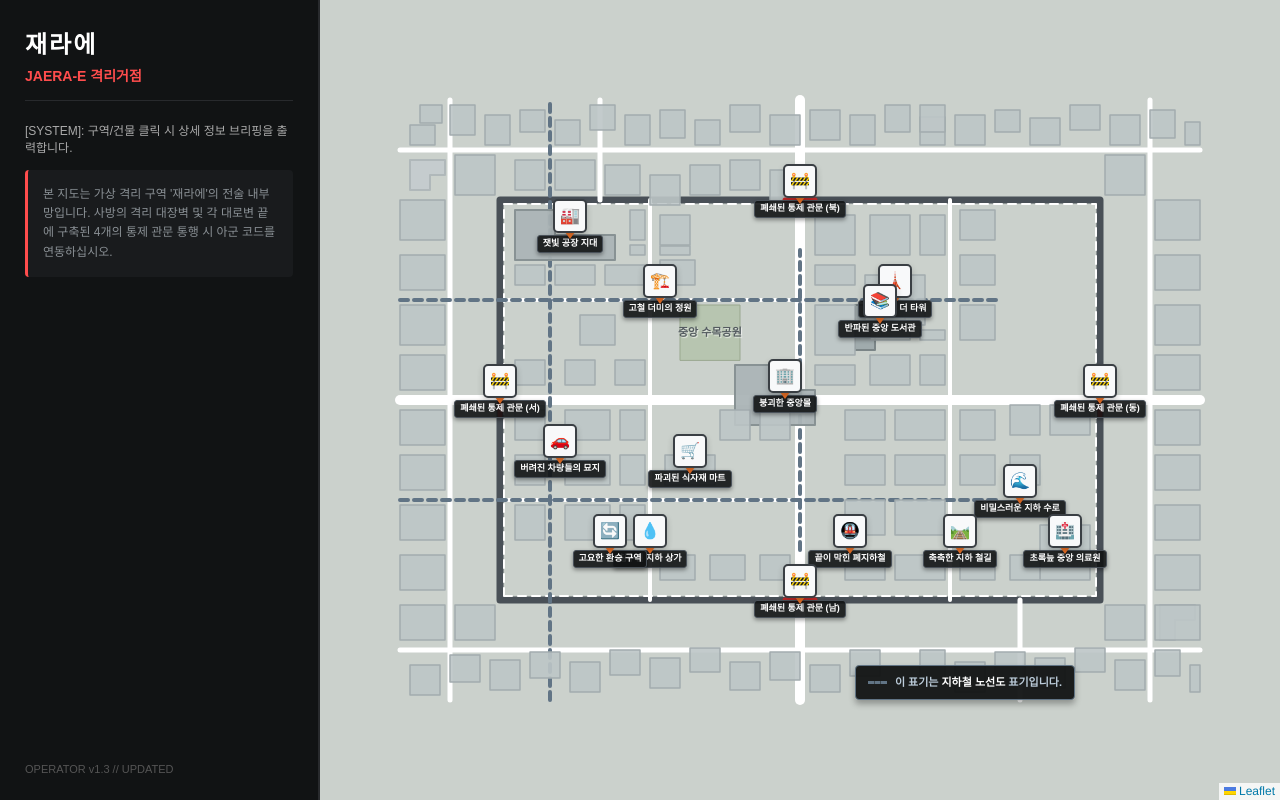
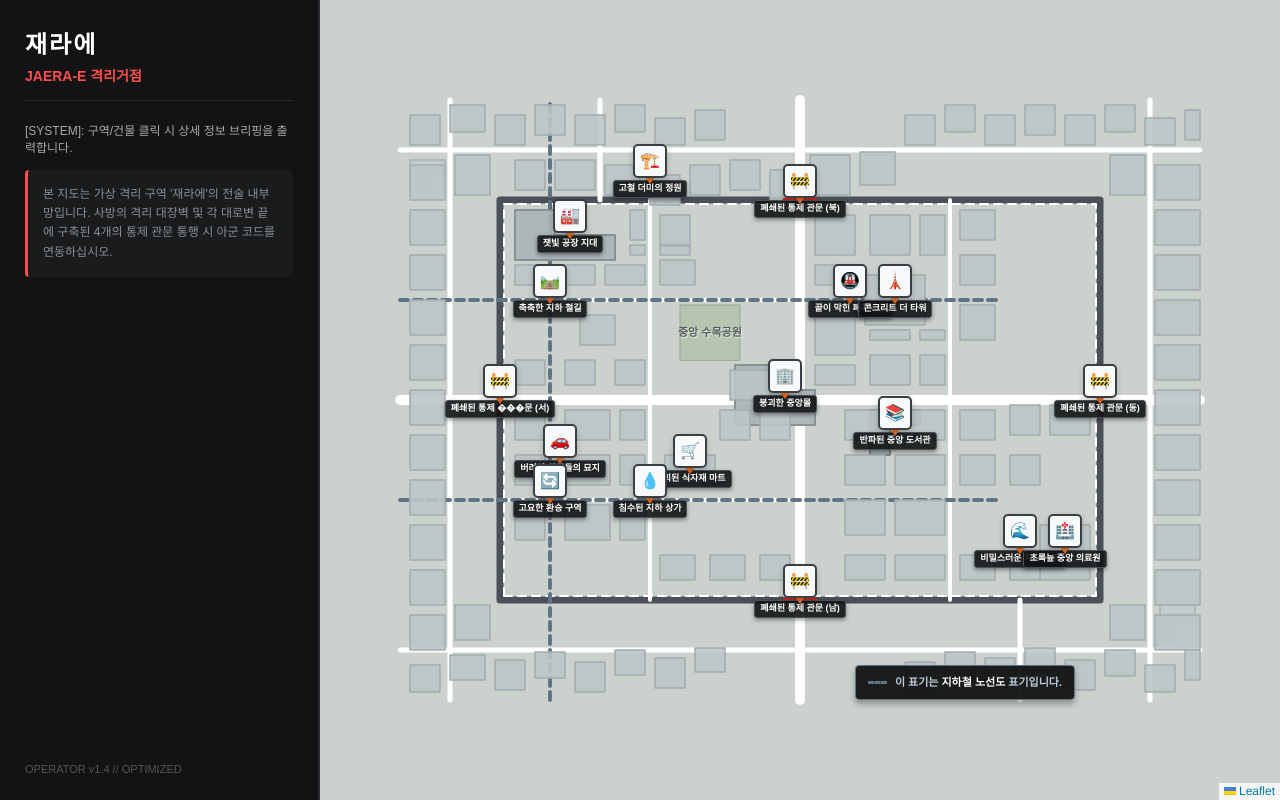
Before and after one commit to midnight2030/Apocalypse-Map, a plain HTML site: page index.html in a window 1280 px wide. Drawn offline with nearby package versions, Linux system fonts and the light colour scheme.

Commit message:
Update index.html

```diff
--- a/index.html
+++ b/index.html
@@ -50,7 +50,7 @@
             <div class="panel-info">
                 본 지도는 가상 격리 구역 '재라에'의 전술 내부망입니다. 사방의 격리 대장벽 및 각 대로변 끝에 구축된 4개의 통제 관문 통행 시 아군 코드를 연동하십시오.
             </div>
-            <div style="margin-top: auto; font-size: 11px; color: #555;">OPERATOR v1.3 // UPDATED</div>
+            <div style="margin-top: auto; font-size: 11px; color: #555;">OPERATOR v1.4 // OPTIMIZED</div>
         </div>
         <div id="map"></div>
     </div>
@@ -71,7 +71,7 @@
         L.polyline([[300, 0], [300, 800]], {color: "#ffffff", weight: 10}).addTo(map);
         L.polyline([[0, 400], [600, 400]], {color: "#ffffff", weight: 10}).addTo(map);
 
-        // 장벽 내부 이면 도로 (골목길) - 중앙 수목공원 아래 도로 제거
+        // 장벽 내부 이면 도로 (골목길) - 도로 위의 건물 충돌 제거
         const innerStreets = [
             [[200, 100], [200, 395]], [[400, 100], [400, 395]], [[305, 250], [500, 250]],
             [[305, 550], [500, 550]], [[100, 250], [295, 250]], [[100, 550], [295, 550]]
@@ -81,15 +81,15 @@
         // 장벽 외부 연결 도로 (스크린 경계 0, 600, 800 지점까지 완전 도달)
         const outerStreets = [
             [[50, 0], [50, 800]], [[550, 0], [550, 800]], [[0, 50], [600, 50]],
-            [[0, 750], [600, 750]], [[500, 200], [600, 200]], [[0, 620], [100, 620]]
+            [[0, 750], [600, 750]], [[500, 200], [600, 200]], [[0, 620], [100, 620]],
+            [[300, 0], [300, 100]], [[300, 500], [300, 800]]
         ];
         outerStreets.forEach(path => L.polyline(path, {color: "#ffffff", weight: 5}).addTo(map));
 
-        // 🚇 지하철 전술 노선도 점선 - 기존 가로 라인 복구 및 추가 세로 라인
+        // 🚇 지하철 전술 노선도 점선 - 기존 라인 + 환승 거점 노선
         L.polyline([[0, 150], [600, 150]], {color: "#617485", weight: 4, dashArray: "8, 6"}).addTo(map);
         L.polyline([[200, 0], [200, 600]], {color: "#617485", weight: 4, dashArray: "8, 6"}).addTo(map);
         L.polyline([[400, 0], [400, 600]], {color: "#617485", weight: 4, dashArray: "8, 6"}).addTo(map);
-        L.polyline([[150, 400], [450, 400]], {color: "#617485", weight: 4, dashArray: "8, 6"}).addTo(map);
 
         // ⭐ 3. 맨 오른쪽 하단 안내 표기 레이블 UI
         const legendHtml = `
@@ -103,18 +103,17 @@
             interactive: false
         }).addTo(map);
 
-        // 🏞️ 4. 중앙 수목공원 (도로와 겹치지 않게 가로축 안전 마진 확보)
+        // 🏞️ 4. 중앙 수목공원
         L.polygon([[340, 280], [395, 280], [395, 340], [340, 340]],
             {color: "#99a78f", weight: 1, fillColor: "#b4c4ab", fillOpacity: 0.85}).addTo(map)
             .bindTooltip("중앙 수목공원", {permanent: true, direction: "center", className: "blueprint-label"});
 
-
-        // 🏢 5. 크기/형태가 고도화된 수작업 건물 배치 (장벽 내부 및 화면 끝단 외부)
+        // 🏢 5. 크기/형태가 고도화된 수작업 건물 배치
 
         // 5-1. 특수 형태 건물들 (ㄴ, ㄷ, ㄱ자형 구조 블록)
         const customShapes = [
-            // [ㄷ자형] 반파된 중앙 도서관 거점 본동 - 위치 변경으로 건물과 충돌 제거
-            { type: "polygon", coords: [[350, 455], [395, 455], [395, 505], [380, 505], [380, 475], [350, 475]], color: "#7b8587", fill: "#9ea9ab" },
+            // [ㄷ자형] 반파된 중앙 도서관 거점 본동 - 좌측 하단으로 이동
+            { type: "polygon", coords: [[245, 470], [290, 470], [290, 520], [275, 520], [275, 490], [245, 490]], color: "#7b8587", fill: "#9ea9ab" },
             // [ㄴ자형] 잿빛 공장 지대 배후 가동동
             { type: "polygon", coords: [[440, 115], [490, 115], [490, 155], [465, 155], [465, 215], [440, 215]], color: "#889294", fill: "#abb5b7" },
             // [ㄱ자형] 중앙몰 북측 주차 빌딩 타워
@@ -128,63 +127,61 @@
             L.polygon(sh.coords, {color: sh.color, weight: 2, fillColor: sh.fill, fillOpacity: 0.95}).addTo(map);
         });
 
-        // 5-2. 일반 다인 가구/다양한 스케일의 사각형 빌딩 배열 (도로 좌표 절대 회피)
+        // 5-2. 일반 다인 가구/다양한 스케일의 사각형 빌딩 배열
         const robustBuildings = [
             // --- [장벽 내부 구역] ---
             // 북서 구역 (공장 및 고철더미 인근)
             [[415, 115], [435, 145]], [[415, 155], [435, 195]], [[415, 205], [435, 245]], [[460, 230], [490, 245]],
             [[455, 260], [485, 290]], [[415, 260], [440, 295]], [[315, 115], [340, 145]], [[315, 165], [340, 195]],
             [[315, 215], [340, 245]], [[355, 180], [385, 215]], [[445, 260], [454, 290]], [[445, 230], [455, 245]],
-            // 북동 구역 (더 타워 인근 고밀도 빌딩 보강) - 우상단 채우기 추가
+            // 북동 구역 - 더 타워와 고철더미 분리
             [[375, 465], [425, 525]], [[445, 415], [485, 455]], [[415, 415], [435, 455]], [[345, 415], [395, 455]],
             [[315, 415], [335, 455]], [[315, 470], [345, 510]], [[315, 520], [345, 545]], [[360, 560], [395, 595]],
             [[415, 560], [445, 595]], [[460, 560], [490, 595]], [[445, 470], [485, 510]], [[445, 520], [485, 545]],
             [[360, 470], [370, 510]], [[360, 520], [370, 545]],
-            // 우상단 추가 채우기 - 장벽 내부 오른쪽 상단 구역 보강
+            // 우상단 고철더미 지역 - 장벽 끝까지 채우기
             [[510, 115], [540, 145]], [[510, 155], [540, 195]], [[505, 205], [535, 240]], [[495, 250], [525, 280]],
-            [[505, 290], [535, 320]], [[510, 330], [540, 360]], [[495, 370], [530, 400]],
+            [[505, 290], [535, 320]], [[510, 330], [540, 360]], [[495, 370], [530, 400]], [[505, 410], [545, 450]],
+            [[515, 460], [548, 495]],
             // 남서 구역 (차량 묘지 및 마트)
             [[215, 265], [245, 315]], [[260, 115], [290, 145]], [[215, 115], [245, 145]], [[215, 165], [245, 210]],
             [[260, 165], [290, 210]], [[260, 220], [290, 245]], [[215, 220], [245, 245]], [[120, 260], [145, 295]],
             [[120, 310], [145, 345]], [[120, 360], [145, 390]], [[260, 320], [290, 350]], [[260, 360], [290, 390]],
             [[160, 115], [195, 145]], [[160, 165], [195, 210]], [[160, 220], [195, 245]],
-            // 남동 구역 (의료원 및 수로 인근 빈자리 원천 보완)
+            // 남동 구역 (의료원 및 수로 인근)
             [[120, 640], [175, 690]], [[260, 445], [290, 485]], [[260, 495], [290, 545]], [[215, 445], [245, 485]],
             [[215, 495], [245, 545]], [[215, 560], [245, 595]], [[260, 560], [290, 595]], [[120, 445], [145, 485]],
             [[120, 495], [145, 545]], [[120, 560], [145, 595]], [[165, 445], [200, 485]], [[165, 495], [200, 545]],
             [[265, 610], [295, 640]], [[215, 610], [245, 640]], [[120, 610], [145, 640]], [[265, 650], [295, 690]],
 
-            // --- [장벽 외부 최외곽 구역 - 화면 끝까지 밀착 터치 & 다양한 형태] ---
-            // 북동 외곽 스크린 경계선 끝단 (우측 위) - 다양한 형태로 보강
-            [[555, 10], [575, 35]], [[577, 20], [595, 42]], [[565, 50], [595, 75]], [[555, 85], [585, 110]],
-            [[568, 120], [590, 145]], [[555, 155], [580, 180]], [[570, 190], [595, 215]], [[555, 225], [585, 250]],
-            [[562, 260], [590, 285]], [[555, 295], [580, 320]], [[568, 330], [595, 360]], [[555, 370], [585, 400]],
-            [[560, 410], [590, 440]], [[555, 450], [585, 475]], [[568, 485], [595, 510]], [[555, 520], [583, 545]],
-            // 북서 외곽 스크린 경계선 끝단 (좌측 위) - 다양한 형태
-            [[5, 10], [35, 40]], [[18, 50], [45, 80]], [[10, 90], [40, 120]], [[22, 130], [48, 160]],
-            [[8, 170], [38, 200]], [[25, 210], [50, 240]], [[12, 250], [42, 280]], [[28, 290], [52, 320]],
-            [[10, 330], [38, 360]], [[20, 370], [48, 400]], [[8, 410], [35, 440]], [[24, 450], [50, 480]],
-            // 남동 외곽 스크린 경계선 끝단 (우측 아래) - 다양한 형태
-            [[555, 555], [585, 585]], [[568, 595], [590, 620]], [[555, 630], [582, 660]], [[570, 670], [595, 700]],
-            [[555, 710], [585, 740]], [[562, 750], [590, 775]], [[555, 785], [578, 800]], [[568, 520], [595, 545]],
-            // 남서 외곽 스크린 경계선 끝단 (좌측 아래) - 다양한 형태
-            [[8, 555], [38, 585]], [[20, 595], [48, 625]], [[12, 635], [42, 665]], [[28, 675], [52, 705]],
-            [[10, 715], [40, 745]], [[24, 755], [50, 780]], [[8, 790], [35, 800]], [[20, 520], [50, 545]],
-            // 상단 중앙 (Y:0~50) - 기존 라인 보강
-            [[60, 0], [95, 45]], [[110, 0], [145, 45]], [[160, 0], [195, 45]], [[210, 0], [245, 45]],
-            [[255, 0], [290, 45]], [[310, 0], [345, 45]], [[355, 0], [395, 45]], [[410, 0], [445, 45]],
-            [[460, 0], [500, 45]],
-            // 하단 중앙 (Y:750~800) - 기존 라인 보강
-            [[60, 755], [95, 800]], [[110, 755], [145, 800]], [[160, 755], [195, 800]], [[210, 755], [245, 800]],
-            [[255, 755], [290, 800]], [[310, 755], [345, 800]], [[355, 755], [395, 800]], [[410, 755], [445, 800]],
-            [[460, 755], [500, 800]],
-            // 외곽 보조 완충지대 주택 블록들
-            [[60, 55], [95, 95]], [[505, 55], [545, 95]], [[60, 705], [95, 745]], [[505, 705], [545, 745]]
+            // --- [장벽 외부 최외곽 구역 - 완전 충전] ---
+            // 우측 상단 모서리 (560~600, 0~300)
+            [[555, 10], [585, 40]], [[568, 50], [595, 85]], [[555, 95], [585, 125]], [[565, 135], [595, 165]],
+            [[555, 175], [585, 205]], [[568, 215], [595, 245]], [[555, 255], [582, 285]], [[560, 295], [590, 325]],
+            // 우측 하단 모서리 (560~600, 500~800)
+            [[555, 505], [585, 535]], [[568, 545], [595, 575]], [[555, 585], [585, 615]], [[565, 625], [595, 655]],
+            [[555, 665], [585, 695]], [[568, 705], [595, 735]], [[555, 745], [582, 775]], [[560, 785], [590, 800]],
+            // 좌측 상단 모서리 (0~45, 0~300)
+            [[8, 10], [35, 40]], [[20, 50], [45, 85]], [[10, 95], [40, 125]], [[22, 135], [48, 165]],
+            [[8, 175], [38, 205]], [[25, 215], [50, 245]], [[12, 255], [42, 285]], [[28, 295], [52, 325]],
+            // 좌측 하단 모서리 (0~45, 500~800)
+            [[8, 505], [38, 535]], [[20, 545], [48, 575]], [[12, 585], [42, 615]], [[28, 625], [52, 655]],
+            [[10, 665], [40, 695]], [[24, 705], [50, 735]], [[8, 745], [35, 775]], [[20, 785], [50, 800]],
+            // 상단 중앙 (50~550, 0~50) - 완전 채우기
+            [[50, 10], [85, 45]], [[95, 10], [130, 45]], [[140, 10], [175, 45]], [[185, 10], [220, 45]],
+            [[230, 10], [265, 45]], [[275, 10], [310, 45]], [[320, 10], [355, 45]], [[365, 10], [400, 45]],
+            [[410, 10], [445, 45]], [[455, 10], [490, 45]], [[500, 10], [535, 45]],
+            // 하단 중앙 (50~550, 750~800) - 완전 채우기
+            [[50, 755], [85, 800]], [[95, 755], [130, 800]], [[140, 755], [175, 800]], [[185, 755], [220, 800]],
+            [[230, 755], [265, 800]], [[275, 755], [310, 800]], [[320, 755], [355, 800]], [[365, 755], [400, 800]],
+            [[410, 755], [445, 800]], [[455, 755], [490, 800]], [[500, 755], [535, 800]],
+            // 중단 완충지대
+            [[60, 55], [95, 90]], [[505, 55], [545, 90]], [[60, 710], [95, 745]], [[505, 710], [545, 745]],
+            [[300, 330], [330, 370]]
         ];
         robustBuildings.forEach(coord => {
             L.rectangle(coord, {color: "#a3acae", weight: 1.5, fillColor: "#bdc6c7", fillOpacity: 0.9}).addTo(map);
         });
-
 
         // 🚧 6. 동서남북 4대 관문 바리케이드 디테일 라인
         L.polyline([[500, 385], [500, 415]], {color: "#c92a2a", weight: 5}).addTo(map);
@@ -192,25 +189,24 @@
         L.polyline([[285, 100], [315, 100]], {color: "#c92a2a", weight: 5}).addTo(map);
         L.polyline([[285, 700], [315, 700]], {color: "#c92a2a", weight: 5}).addTo(map);
 
-
-        // 🎯 7. 14개 고도화 거점 데이터 링크 (고요한 환승 구역 전술 이동 반영)
+        // 🎯 7. 14개 고도화 거점 데이터 링크
         const jaeraeNodes = [
-            { name: "침수된 지하 상가", icon: "💧", coords: [150, 250], desc: "철로 하부 핵심 상가. 허리까지 차오른 유독성 오염수 아래 군용 보급함이 잠겨 있습니다." },
-            { name: "끝이 막힌 폐지하철", icon: "🚇", coords: [150, 450], desc: "탈출 차량들이 연쇄 충돌해 궤도를 이탈한 지하 터널의 무덤 구역입니다." },
-            { name: "축축한 지하 철길", icon: "🛤️", coords: [150, 560], desc: "배수 인프라 차단으로 상시 습기가 유지되어 정체불명의 포자 균류가 번식한 철로입니다." },
-            { name: "고요한 환승 구역", icon: "🔄", coords: [150, 210], desc: "통제관문(남) 위쪽 지하철 노선 상에 위치한 환승역 인프라 코어입니다." },
-            { name: "비밀스러운 지하 수로", icon: "🌊", coords: [200, 620], desc: "지하 인프라와 연결된 암거 시설로 방사능 낙진을 피할 수 있는 하부 은밀 대피로입니다." },
+            { name: "침수된 지하 상가", icon: "💧", coords: [200, 250], desc: "철로 하부 핵심 상가. 허리까지 차오른 유독성 오염수 아래 군용 보급함이 잠겨 있습니다." },
+            { name: "끝이 막힌 폐지하철", icon: "🚇", coords: [400, 450], desc: "탈출 차량들이 연쇄 충돌해 궤도를 이탈한 지하 터널의 무덤 구역입니다." },
+            { name: "축축한 지하 철길", icon: "🛤️", coords: [400, 150], desc: "배수 인프라 차단으로 상시 습기가 유지되어 정체불명의 포자 균류가 번식한 철로입니다." },
+            { name: "고요한 환승 구역", icon: "🔄", coords: [200, 150], desc: "통제관문(남) 위쪽 지하철 노선 상에 위치한 환승역 인프라 코어입니다." },
+            { name: "비밀스러운 지하 수로", icon: "🌊", coords: [150, 620], desc: "지하 인프라와 연결된 암거 시설로 방사능 낙진을 피할 수 있는 하부 은밀 대피로입니다." },
             { name: "잿빛 공장 지대", icon: "🏭", coords: [465, 170], desc: "제1메조 가동동 내부. 유독 가스 메인 밸브 차단 장치가 망가진 상태로 격리되어 있습니다." },
-            { name: "고철 더미의 정원", icon: "🏗️", coords: [400, 260], desc: "공장 폐기물 야적장 바닥. 전술 방벽으로 응용 수집 가능한 두꺼운 자재 철판이 다수 존재합니다." },
+            { name: "고철 더미의 정원", icon: "🏗️", coords: [520, 250], desc: "공장 폐기물 야적장 바닥. 전술 방벽으로 응용 수집 가능한 두꺼운 자재 철판이 다수 존재합니다." },
             { name: "붕괴한 중앙몰", icon: "🏢", coords: [305, 385], desc: "대형 쇼핑 복합 단지 붕괴 잔해 코어. 에스컬레이터 파편을 통해 내부 주차 구역 접근이 연계됩니다." },
             { name: "파괴된 식자재 마트", icon: "🛒", coords: [230, 290], desc: "대로변 보급 유통 센터. 식료품은 유실되었으나 생존에 유용한 철물 공구류의 핵심 파밍지입니다." },
-            { name: "반파된 중앙 도서관", icon: "📚", coords: [380, 480], desc: "문화지구 ㄷ자형 서고 내부. 유실되지 않은 행정구역 청사진 지도 파편 원본 수집 가능." },
+            { name: "반파된 중앙 도서관", icon: "📚", coords: [268, 495], desc: "문화지구 ㄷ자형 서고 내부. 유실되지 않은 행정구역 청사진 지도 파편 원본 수집 가능." },
             { name: "콘크리트 더 타워", icon: "🗼", coords: [400, 495], desc: "초고층 빌딩 하층 바리케이드 진지. 무장 생존자 무리가 외부 인원의 진입을 통제 중입니다." },
             { name: "버려진 차량들의 묘지", icon: "🚗", coords: [240, 160], desc: "교통 마비로 완전 정체된 피난 도로 구역. 유류 탱크 내부에서 잔여 연료 채취 기회가 존재합니다." },
             { name: "초록늪 중앙 의료원", icon: "🏥", coords: [150, 665], desc: "H병동 종합 본관 로비. 감염 변이 식물이 가득한 격리지로 긴급 약품을 보관 중입니다." },
             { name: "폐쇄된 통제 관문 (북)", icon: "🚧", coords: [500, 400], desc: "북측 대장벽 상단 메인 통로를 차단하는 군사 게이트. 승인된 보안 코드가 필요합니다." },
             { name: "폐쇄된 통제 관문 (남)", icon: "🚧", coords: [100, 400], desc: "남측 대장벽 하단 진입로를 격리 중인 전술 초소. 견고한 철제 바리케이드가 고정되어 있습니다." },
-            { name: "폐쇄된 통제 관문 (서)", icon: "🚧", coords: [300, 100], desc: "서측 대로변 진입 장벽 게이트. 시스템 마스터 키카드가 있어야 해제 가능합니다." },
+            { name: "폐쇄된 통제 ���문 (서)", icon: "🚧", coords: [300, 100], desc: "서측 대로변 진입 장벽 게이트. 시스템 마스터 키카드가 있어야 해제 가능합니다." },
             { name: "폐쇄된 통제 관문 (동)", icon: "🚧", coords: [300, 700], desc: "동측 외곽 차단벽 사이에 요새화된 최종 관문. 이 너머는 완전 오염 통제 불능 구역입니다." }
         ];
 
```
